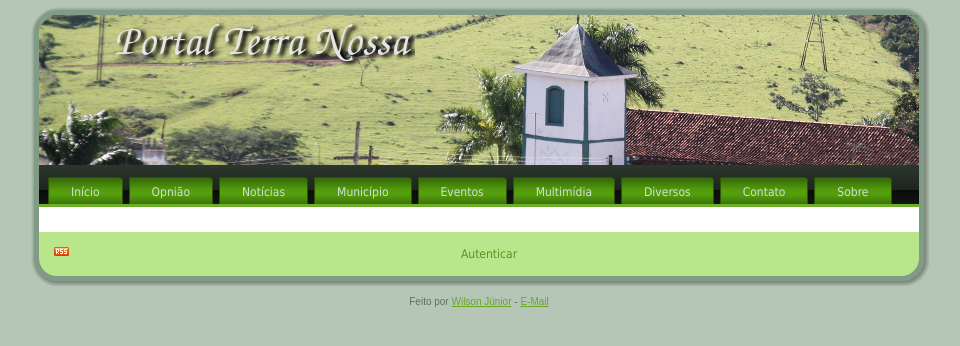
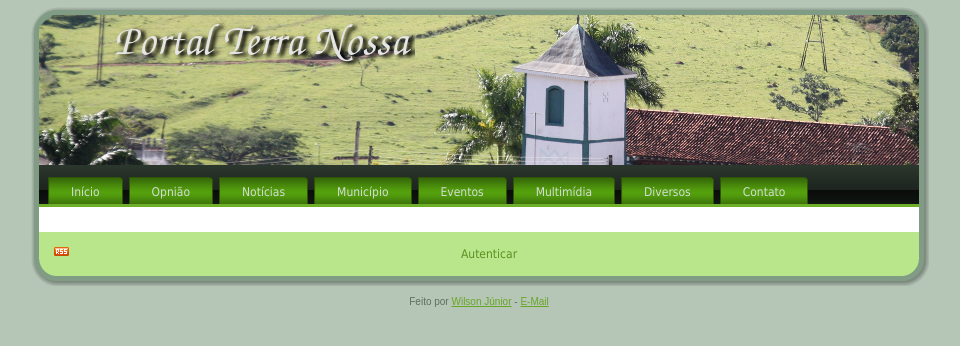
Before and after one commit to wpjunior/acdph, a Django app: template albuns/templates/albuns/album_list.html in a window 1280 px wide. Shown: the top 346 px of the page, without its empty margins (161-1121 px from the left). Run offline with Django 3.2, Linux system fonts and the light colour scheme; the template is opened without the code that fills it, so the values that code supplies are empty.

Commit message:
mudanças menu

```diff
--- a/templates/base.html
+++ b/templates/base.html
@@ -87,7 +87,7 @@
 		</ul>
               </li>
               <li><a href="/faleconosco/"><span class="l"></span><span class="r"></span><span class="t">Contato</span></a></li>
-              <li><a href="/sobre/"><span class="l"></span><span class="r"></span><span class="t">Sobre</span></a></li>
+              <!--<li><a href="/sobre/"><span class="l"></span><span class="r"></span><span class="t">Sobre</span></a></li>-->
             </ul>
           </div>
           <div class="art-contentLayout">
```
